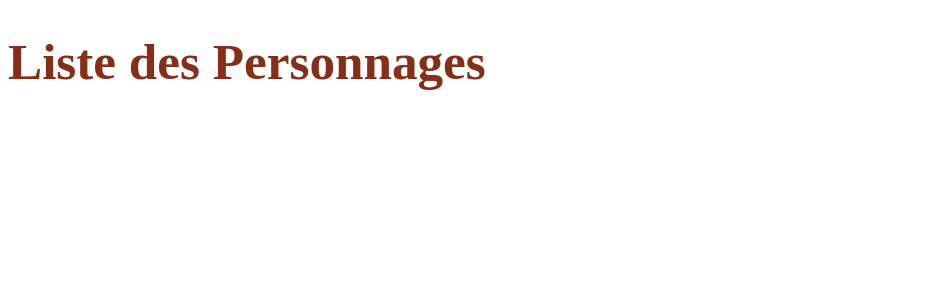
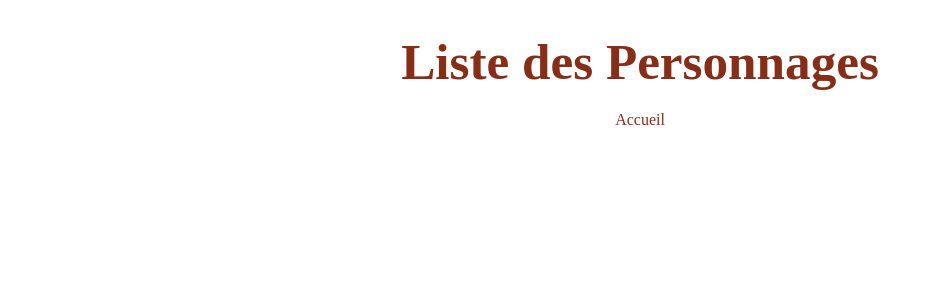
Before and after one commit to Fell03/ProjetPotter, a Vue app: page /personnages in a window 1280 px wide. Shown: the top 300 px of the page, without its empty margins (0-933 px from the left). Built offline with nearby package versions, Linux system fonts and the light colour scheme.

Commit message:
Création des routes de accueil vers les autres pages

```diff
--- a/src/components/Livres.vue
+++ b/src/components/Livres.vue
@@ -1,8 +1,14 @@
 <template>
-  <h1>Liste des livres</h1>
+  <div class="container">
+    <h1>Liste des livres</h1>
+    <router-link to="/">Accueil</router-link>
+  </div>
+
 
 </template>
 
 <style scoped>
 @import url('../style.css');
 </style>
+<script setup>
+</script>
--- a/src/components/Personnages.vue
+++ b/src/components/Personnages.vue
@@ -1,7 +1,7 @@
 <template>
-  <div>
+  <div class="container">
     <h1>Liste des Personnages</h1>
-    <!-- Affichage de la liste des personnages -->
+    <router-link to="/">Accueil</router-link>
   </div>
 </template>
 
--- a/src/components/Potions.vue
+++ b/src/components/Potions.vue
@@ -1,6 +1,7 @@
 <template>
-  <div>
+  <div class="container">
     <h1>Liste des Potions</h1>
+    <router-link to="/">Accueil</router-link>
   </div>
 </template>
 
--- a/src/components/PotionsDetails.vue
+++ b/src/components/PotionsDetails.vue
@@ -2,6 +2,7 @@
 <template>
   <div v-if="potion">
     <h1>{{ potion.name }}</h1>
+    <router-link to="/">Accueil</router-link>
     <p>{{ potion.description }}</p>
     <!-- Autres détails de la potion -->
   </div>
--- a/src/components/Sorts.vue
+++ b/src/components/Sorts.vue
@@ -1,6 +1,7 @@
 <template>
-  <div>
+  <div class="container">
     <h1>Liste des Sorts</h1>
+    <router-link to="/">Accueil</router-link>
     <!-- Affichage de la liste des sorts -->
   </div>
 </template>
```
